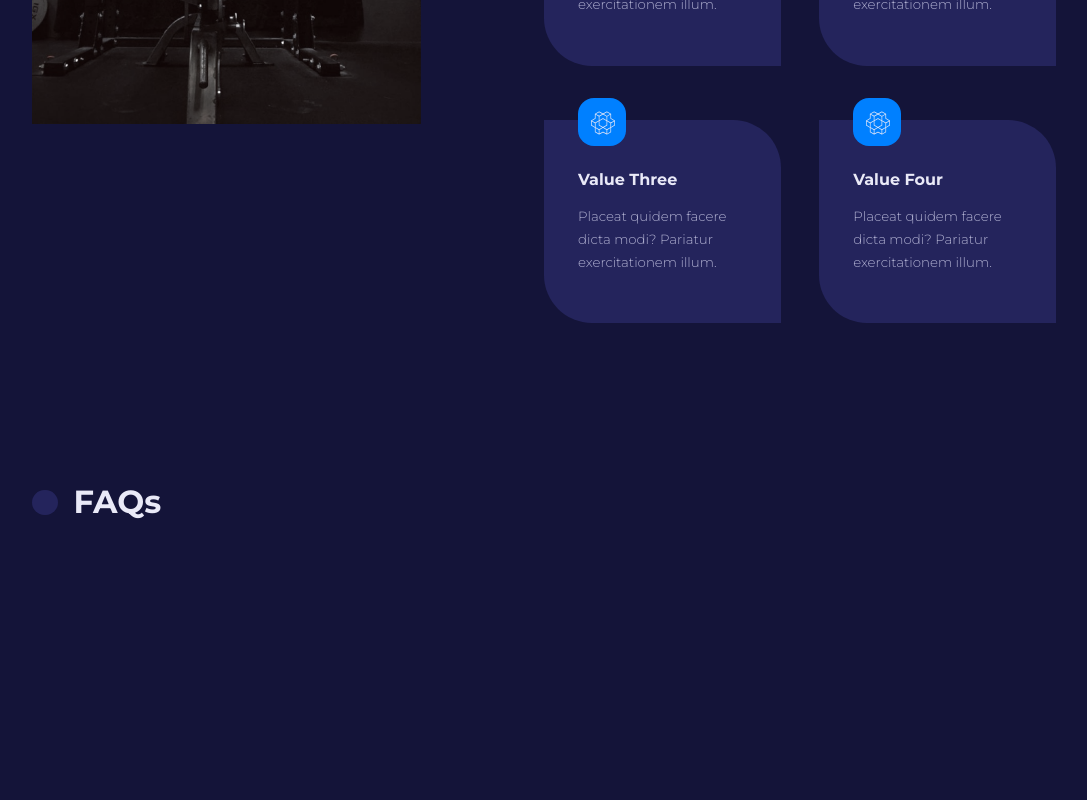
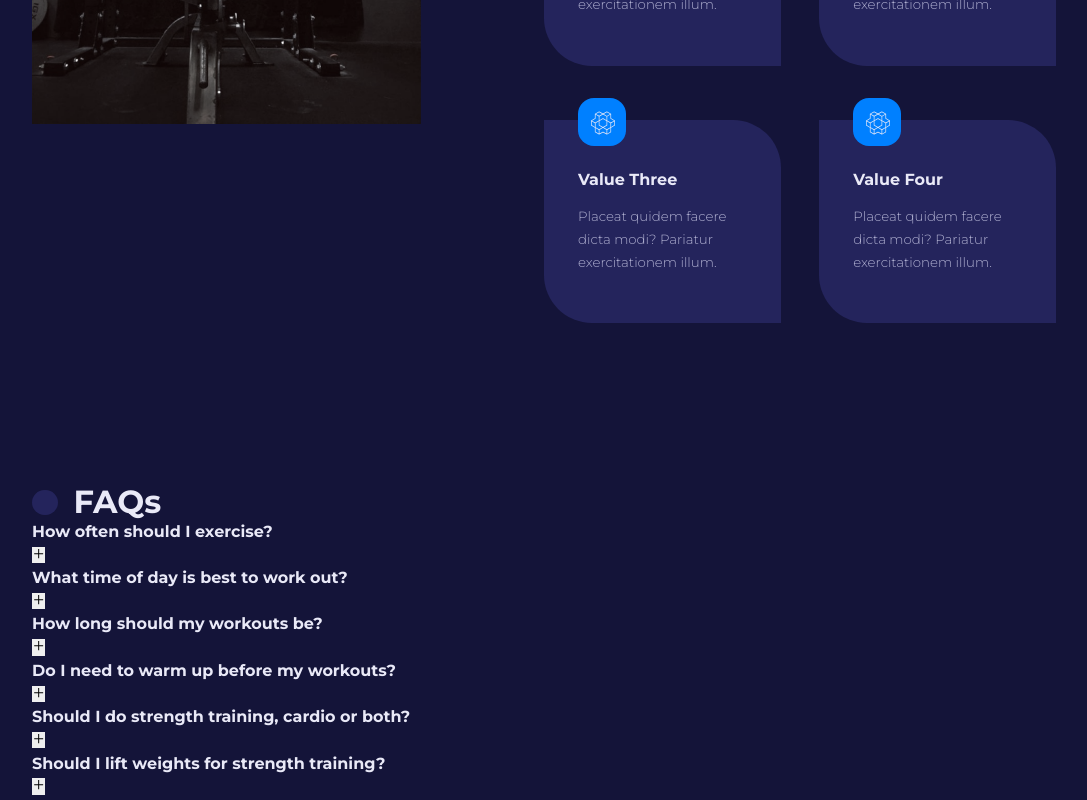
Before and after one commit to Eddysam2000/XP-Fitness, a React (Create React App) app: page / in a window 1280 px wide. Shown: the part 1901-2701 px from the top of the page, without its empty margins (96-1183 px from the left). Before the commit the page ends 2423 px from the top, so only its background shows below. Built offline with nearby package versions, Linux system fonts and the light colour scheme.

Commit message:
faq added

```diff
--- a/src/components/FAQs.jsx
+++ b/src/components/FAQs.jsx
@@ -11,7 +11,9 @@ const FAQs = () => {
         <SectionHead icon={FaQuestion} title="FAQs" />
         <div className="faqs_wrapper">
           {
-
+            faqs.map(({id,question, answer}) => {
+              return <FAQ key={id} question={question} answer={answer}/>
+            })
           }
         </div>
       </div>
```
